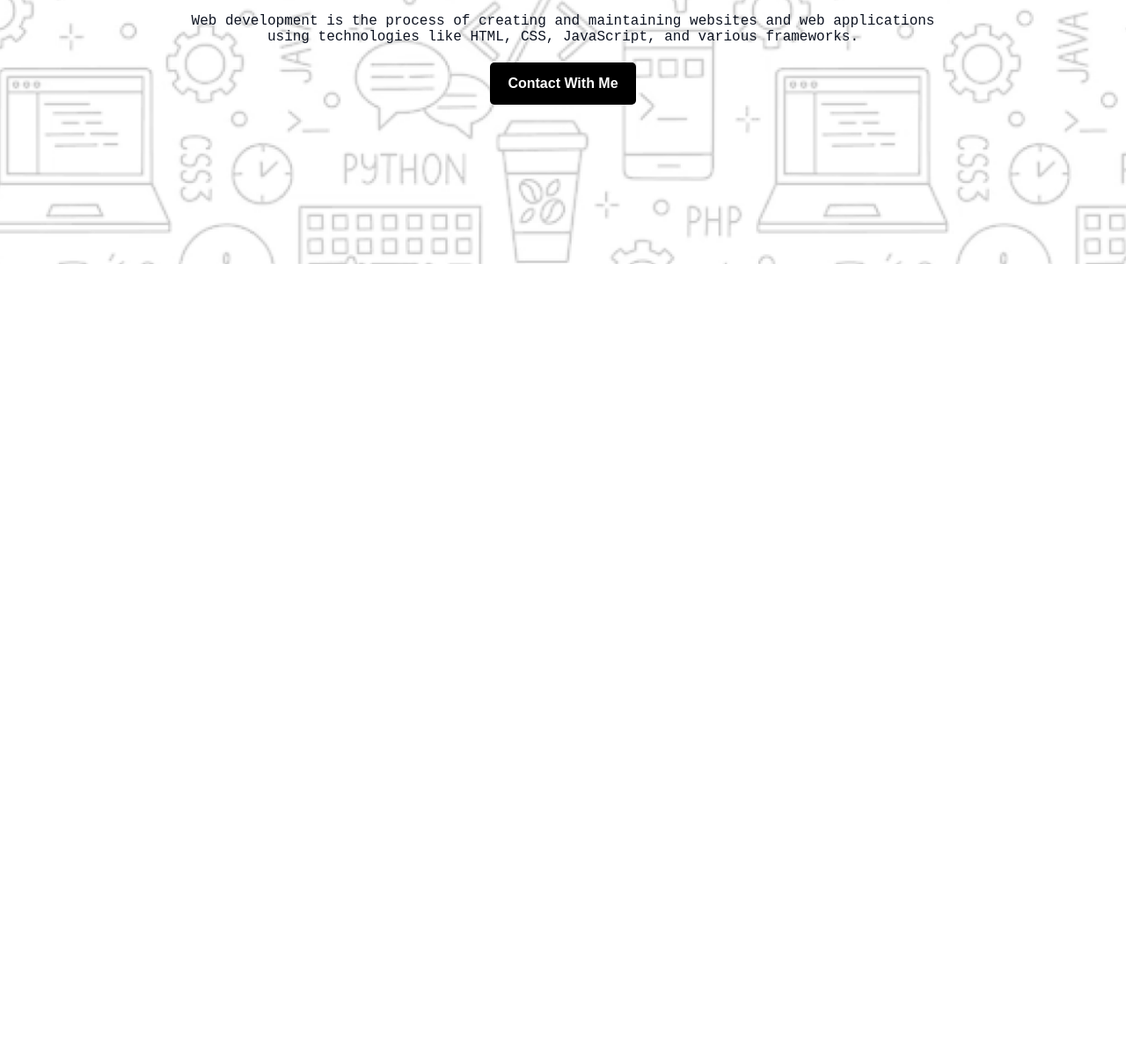
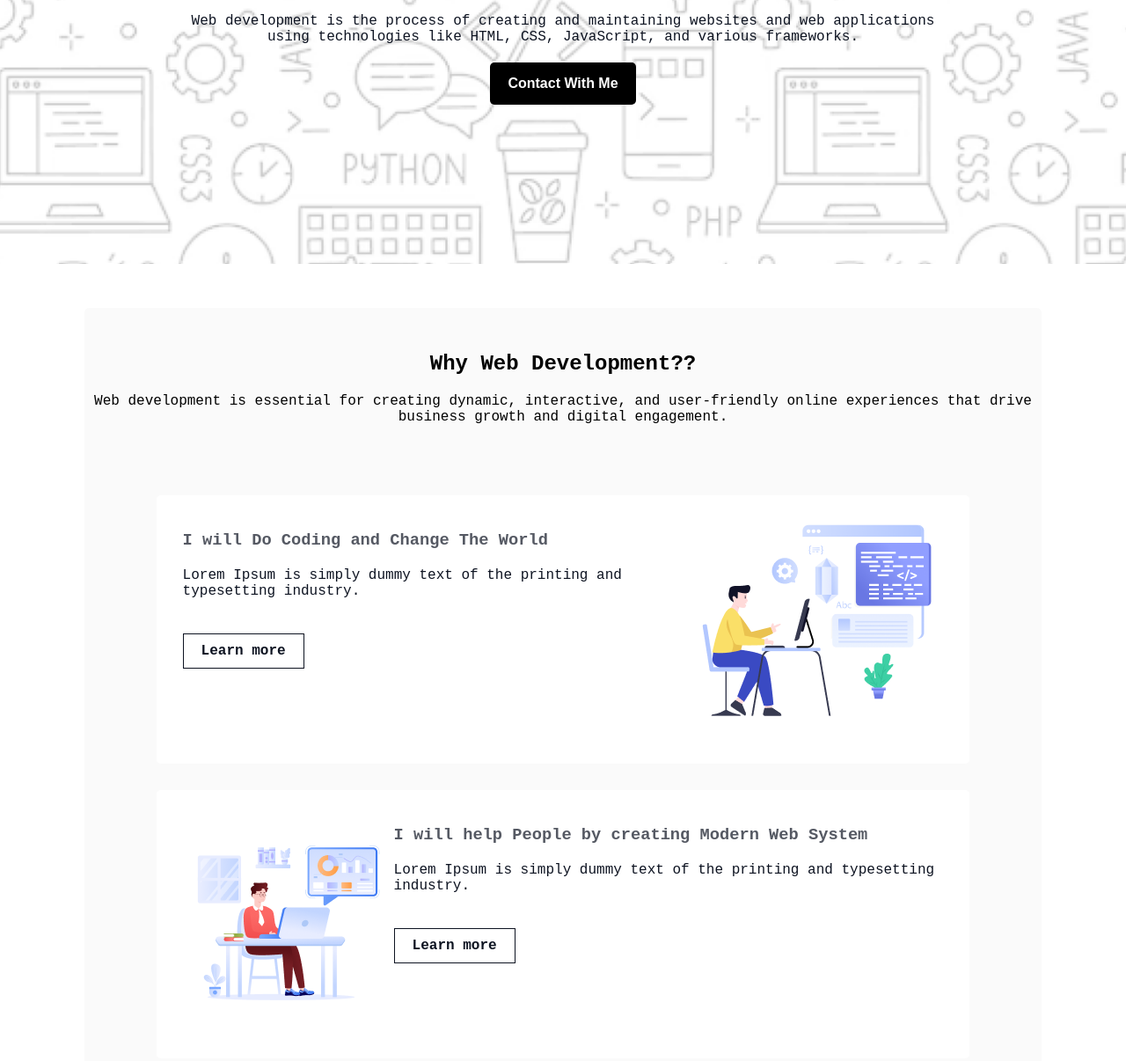
Before and after one commit to lukmanxpert/Assignment-01, a plain HTML site: page index.html in a window 1280 px wide. Shown: the part 577-1783 px from the top of the page at 88% size. Before the commit the page ends 877 px from the top, so only its background shows below. Drawn offline with Linux system fonts and the light colour scheme; a web font is replaced by a local one.

Commit message:
why web development section added

```diff
--- a/index.html
+++ b/index.html
@@ -14,26 +14,79 @@
 
 <body>
     <header>
+
+        <!-- header section 01 start -->
+
         <div class="header-sec-01 common-width">
             <div class="user-name">
                 <h1>lukmanxpert</h1>
             </div>
+
             <div class="download-resume-button">
                 <button>Download Resume</button>
             </div>
         </div>
-        <div class="header-sec-02">
 
-        </div>
+        <!-- header section 01 end -->
+        <!-- header banner section start -->
+
         <div class="header-banner-section">
             <img src="./assets/Group.png" alt="">
             <h1>"In the near future, I hope to <br>become a Developer."</h1>
-            <p>Web development is the process of creating and maintaining websites and web applications <br>using technologies like HTML, CSS, JavaScript, and various frameworks.</p>
+            <p>Web development is the process of creating and maintaining websites and web applications <br>using
+                technologies like HTML, CSS, JavaScript, and various frameworks.</p>
             <button>Contact With Me</button>
         </div>
+
+        <!-- header banner section end -->
+
     </header>
     <main>
 
+        <!-- my web development section start -->
+
+        <div class="why-web-dev common-width">
+            <div class="wwd-headings">
+                <h2>Why Web Development??</h2>
+                <p>Web development is essential for creating dynamic, interactive, and user-friendly online experiences
+                    that drive business growth and digital engagement.</p>
+            </div>
+            <div class="wwd-layers">
+                <div class="layer">
+                    <div class="layer-desc">
+                        <h3>I will Do Coding and Change The World</h3>
+                        <p>Lorem Ipsum is simply dummy text of the printing and typesetting industry.</p>
+                        <a href="">Learn more</a>
+                    </div>
+                    <div class="layer-image">
+                        <img src="./assets/Layer_1.png" alt="">
+                    </div>
+                </div>
+                <div class="layer">
+                    <div class="layer-image">
+                        <img src="./assets/Group 3.png" alt="">
+                    </div>
+                    <div class="layer-desc">
+                        <h3>I will help People by creating Modern Web System</h3>
+                        <p>Lorem Ipsum is simply dummy text of the printing and typesetting industry.</p>
+                        <a href="">Learn more</a>
+                    </div>
+
+                </div>
+                <div class="layer">
+                    <div class="layer-desc">
+                        <h3>I will Do Coding and Change The World</h3>
+                        <p>Lorem Ipsum is simply dummy text of the printing and typesetting industry.</p>
+                        <a href="">Learn more</a>
+                    </div>
+                    <div class="layer-image">
+                        <img src="./assets/Group 4.png" alt="">
+                    </div>
+                </div>
+            </div>
+        </div>
+
+        <!-- my web development section end -->
     </main>
     <footer></footer>
 </body>
--- a/styles/style.css
+++ b/styles/style.css
@@ -4,7 +4,7 @@
     box-sizing: border-box;
 }
 
-body{
+body {
     font-family: "Azeret Mono", monospace;
 }
 
@@ -24,7 +24,8 @@ body{
     justify-content: space-between;
     padding: 20px 0;
 }
-.header-sec-01 button{
+
+.header-sec-01 button {
     padding: 10px;
     background-color: white;
     border: 1px solid #0D1321;
@@ -32,7 +33,7 @@ body{
 }
 
 
-.header-banner-section{
+.header-banner-section {
     display: flex;
     flex-direction: column;
     background-image: url(../assets/Hero-bg.png);
@@ -45,21 +46,25 @@ body{
     justify-content: center;
     text-align: center;
 }
-.header-banner-section img{
+
+.header-banner-section img {
     height: 200px;
     width: 200px;
     margin: 0 auto;
 }
-.header-banner-section h1{
+
+.header-banner-section h1 {
     font-weight: 900;
     font-size: xx-large;
     padding: 20px 0;
 }
-.header-banner-section p{
+
+.header-banner-section p {
     color: #0D1321;
     padding: 20px 0;
 }
-.header-banner-section button{
+
+.header-banner-section button {
     font-size: 1rem;
     font-weight: bold;
     padding: 15px 20px;
@@ -71,3 +76,55 @@ body{
 }
 
 /* header section end */
+
+/* why web development section start */
+
+.why-web-dev {
+    background-color: rgba(13, 19, 33, 0.02);
+    margin: 40px auto;
+    border-radius: 5px;
+}
+
+.wwd-headings {
+    text-align: center;
+    margin: 50px auto;
+}
+
+.wwd-headings h2 {
+    font-weight: 900;
+    padding: 50px 0 20px 0;
+}
+
+.wwd-headings p {
+    padding-bottom: 30px;
+}
+
+.wwd-layers .layer {
+    width: 85%;
+    margin: 0 auto;
+    background-color: white;
+    margin: 30px auto;
+    padding: 30px;
+    border-radius: 5px;
+    display: flex;
+}
+
+.layer-desc h3 {
+    color: rgba(13, 19, 33, 0.7);
+    padding: 10px 0;
+}
+
+.layer-desc p {
+    color: #0D1321;
+    padding: 10px 0;
+    margin-bottom: 40px;
+}
+.layer-desc a{
+    text-decoration: none;
+    color: #0D1321;
+    border: 1px solid #0D1321;
+    padding: 10px 20px;
+    font-weight: bold;
+}
+
+/* why web development section end */
```
